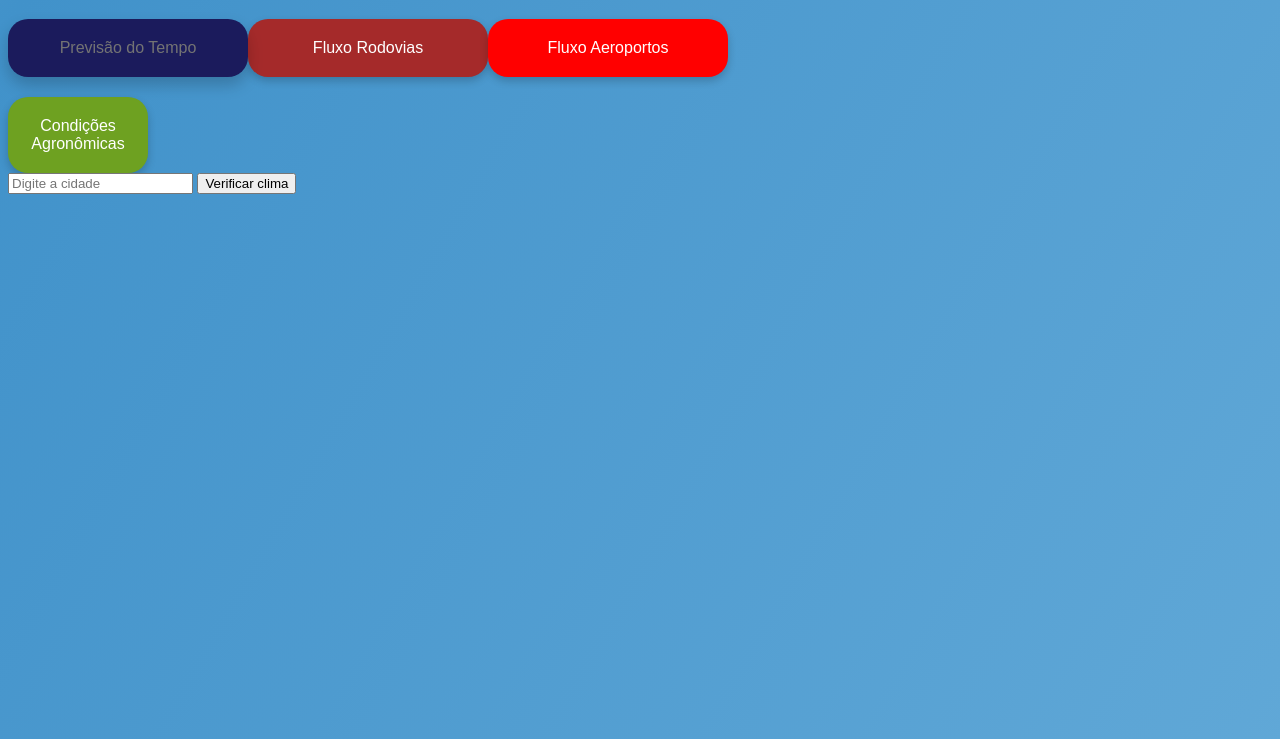
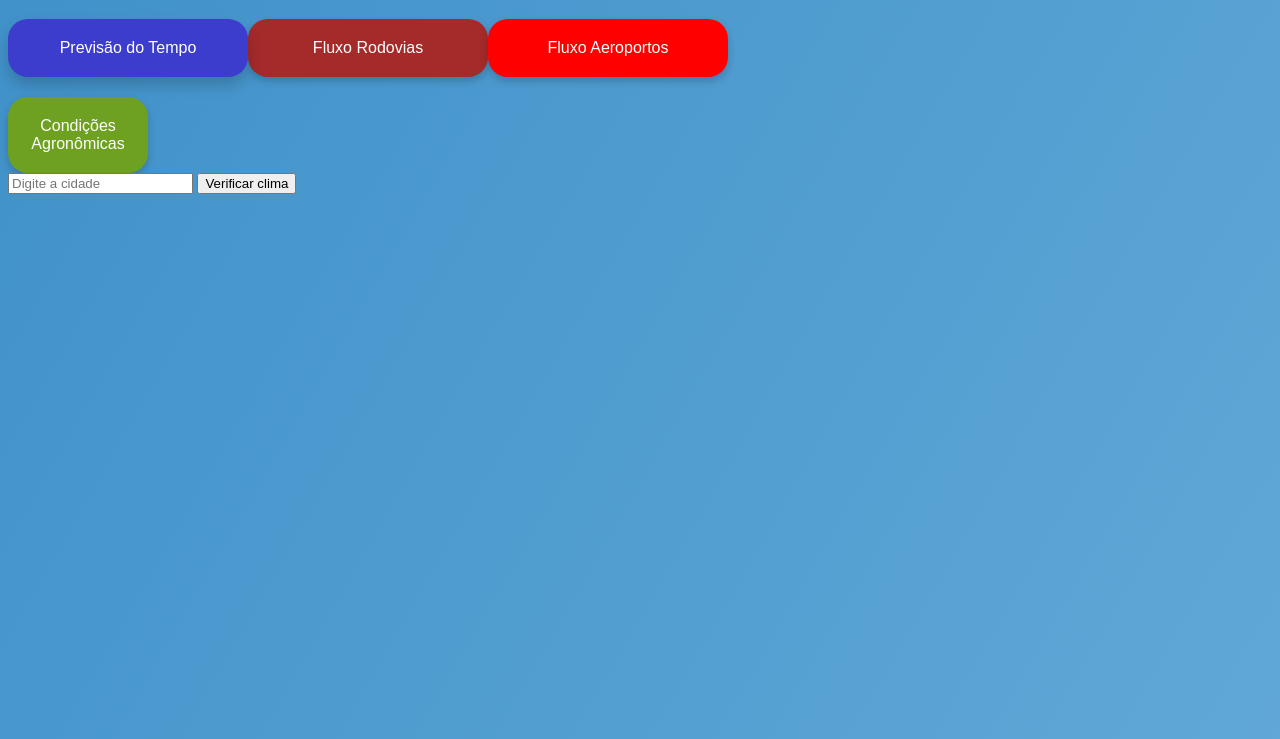
Before and after one commit to Andrehlb/consumindoAPI, a website: page weather-node/public/index.html in a window 1280 px wide. In both pictures the pointer is over the element "Previsão do Tempo". Shown: the part 61-800 px from the top of the page. Drawn offline with Linux system fonts and the light colour scheme; no server answers.

Commit message:
Update CSS: Create Cards - .card:hover on Weather-NodeJS project.

```diff
--- a/weather-node/public/css/style-weatherNode.css
+++ b/weather-node/public/css/style-weatherNode.css
@@ -66,5 +66,5 @@ body {
 
 .card:hover, .card-large:hover {
     box-shadow: 0 8px 16px 0 rgba(0,0,0,0.2);
-    filter:brightness(45%);
+    filter:brightness(100%);
 }
```
